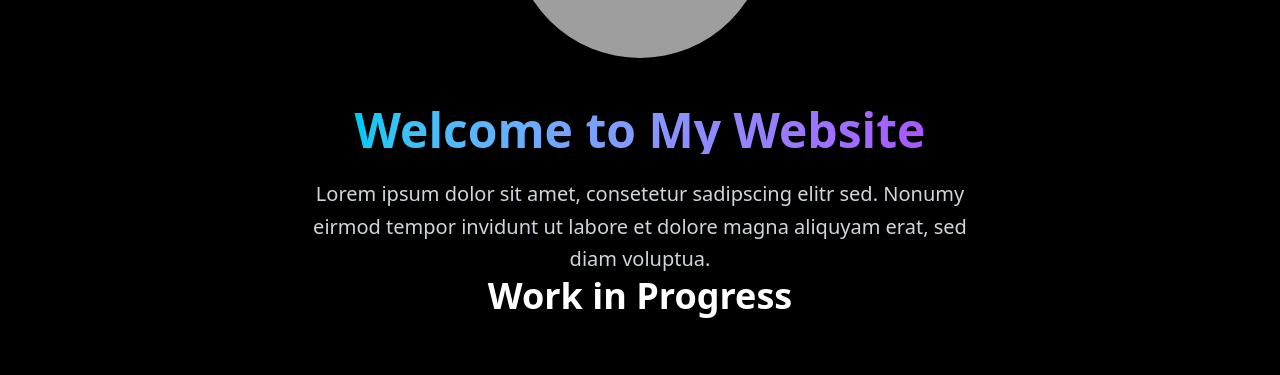
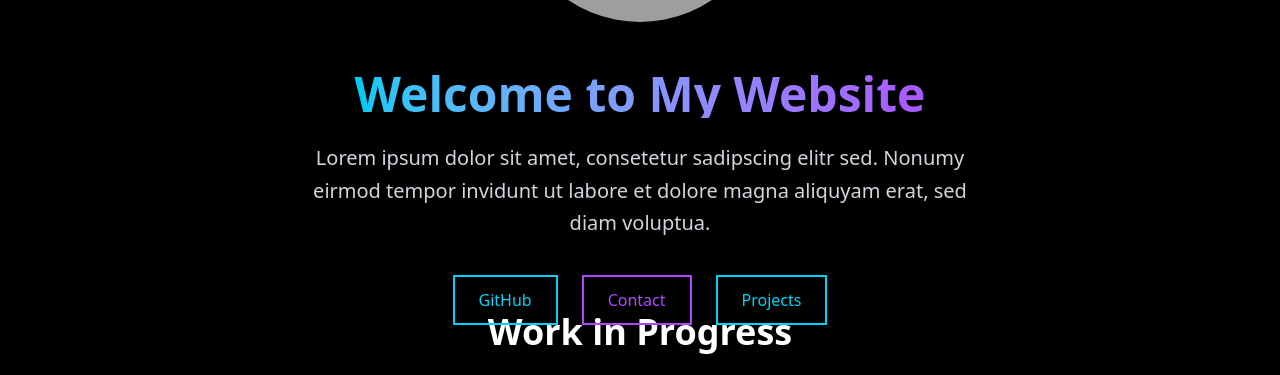
Before and after one commit to Ynlsen/yniederer.ch, a Next.js app: page /en in a window 1280 px wide. Shown: the part 341-716 px from the top of the page. Built offline with nearby package versions, Linux system fonts and the light colour scheme; grey boxes are pictures that could not be loaded.

Commit message:
add link section

```diff
--- a/app/en/page.tsx
+++ b/app/en/page.tsx
@@ -9,7 +9,7 @@ export default function HomePage() {
         />
       </div>
 
-      <div className="space-y-6 text-center">
+      <div className="space-y-6 text-center mb-12">
         <h1 className="text-5xl font-bold mx-auto bg-gradient-to-r from-cyan to-purple text-transparent bg-clip-text">
           Welcome to My Website
         </h1>
@@ -19,6 +19,17 @@ export default function HomePage() {
         </p>
       </div>
 
+      <div className="space-x-6">
+        <a href="https://github.com/Ynlsen" className="px-6 py-3 border-2 border-cyan text-cyan hover:bg-cyan hover:text-black relative">
+          GitHub
+        </a>
+        <a href="/contact" className="px-6 py-3 border-2 border-purple text-purple hover:bg-purple hover:text-black relative">
+          Contact
+        </a>
+        <a href="/projects" className="px-6 py-3 border-2 border-cyan text-cyan hover:bg-cyan hover:text-black relative">
+          Projects
+        </a>
+      </div>
 
 
 
```
